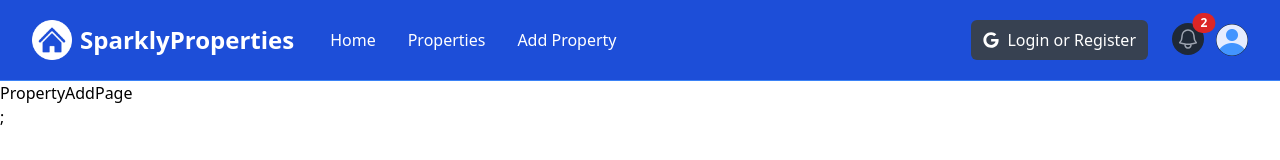
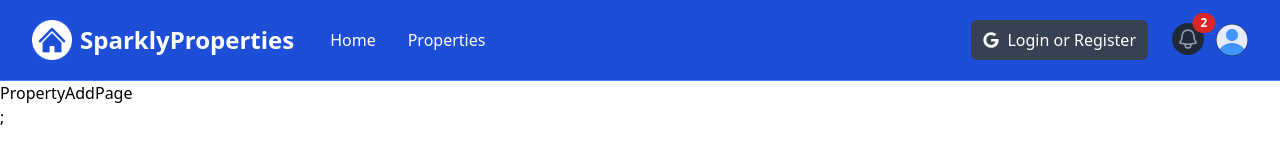
Before and after one commit to BeckiWordsworth/sparkly-property-website, a Next.js app: page /properties/add in a window 1280 px wide. Shown: the top 160 px of the page. Built offline with nearby package versions, Linux system fonts and the light colour scheme.

Commit message:
Basic logic to test conditionals

```diff
--- a/components/Navbar.jsx
+++ b/components/Navbar.jsx
@@ -10,6 +10,7 @@
 const Navbar = () => {
   const [isMobileMenuOpen, setIsMobileMenuOpen] = useState(false);
   const [isProfileMenuOpen, setIsProfileMenuOpen] = useState(false);
+  const [isLoggedIn, setIsLoggedIn] = useState(false);
   const pathname = usePathname();
 
   return (
@@ -67,6 +68,7 @@
                 >
                   Properties
                 </Link>
+                {isLoggedIn && (
                   <Link
                     href="/properties/add"
                     className={`${
@@ -75,6 +77,7 @@
                   >
                     Add Property
                   </Link>
+                )}
               </div>
             </div>
           </div>
```
Lines whose indentation alone changed are shown as unchanged.
